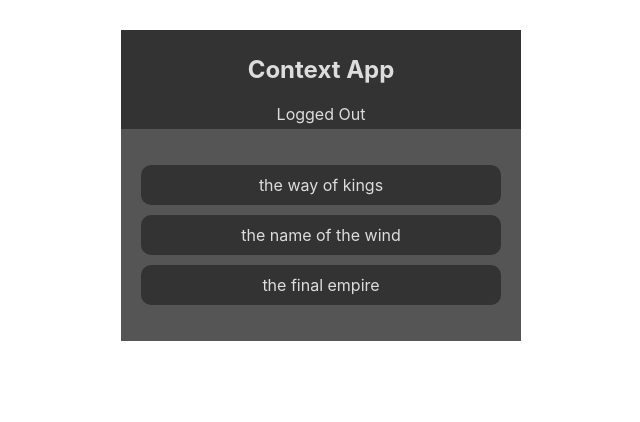
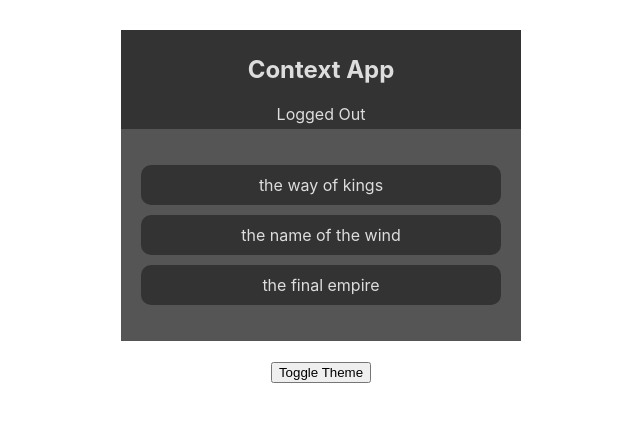
Before and after one commit to adiakbar/react-context-hooks-thenetninja, a React (Create React App) app: page / in a window 1280 px wide. Shown: the top 422 px of the page, without its empty margins (319-959 px from the left). Built offline with nearby package versions, Linux system fonts and the light colour scheme.

Commit message:
create theme toggle

```diff
--- a/src/App.js
+++ b/src/App.js
@@ -3,6 +3,7 @@
 import BookList from './components/BookList';
 import ThemeContextProvider from './contexts/ThemeContext';
 import AuthContextProvider from './contexts/AuthContext';
+import ThemeToggle from './components/ThemeToggle';
 
 function App() {
   return (
@@ -11,6 +12,7 @@
         <AuthContextProvider>
           <Navbar />
           <BookList />
+          <ThemeToggle />
         </AuthContextProvider>
       </ThemeContextProvider>
     </div>
--- /dev/null
+++ b/src/components/ThemeToggle.js
@@ -0,0 +1,16 @@
+import React, { Component } from 'react'
+import {ThemeContext} from '../contexts/ThemeContext'
+
+class ThemeToggle extends Component {
+  static contextType = ThemeContext
+
+  render() {
+    const {toggleTheme} = this.context
+
+    return (
+      <button onClick={toggleTheme}>Toggle Theme</button>
+    )
+  }
+}
+
+export default ThemeToggle
--- a/src/contexts/ThemeContext.js
+++ b/src/contexts/ThemeContext.js
@@ -8,9 +8,14 @@
     light: {syntax: '#555', ui: '#ddd', bg: '#eee'},
     dark: {syntax: '#ddd', ui: '#333', bg: '#555'}
   }
+
+  toggleTheme = () => {
+    this.setState({ isLightTheme: !this.state.isLightTheme })
+  }
+
   render() {
     return (
-      <ThemeContext.Provider value={{...this.state}}>
+      <ThemeContext.Provider value={{...this.state, toggleTheme: this.toggleTheme}}>
         {this.props.children}
       </ThemeContext.Provider>
     )
```
